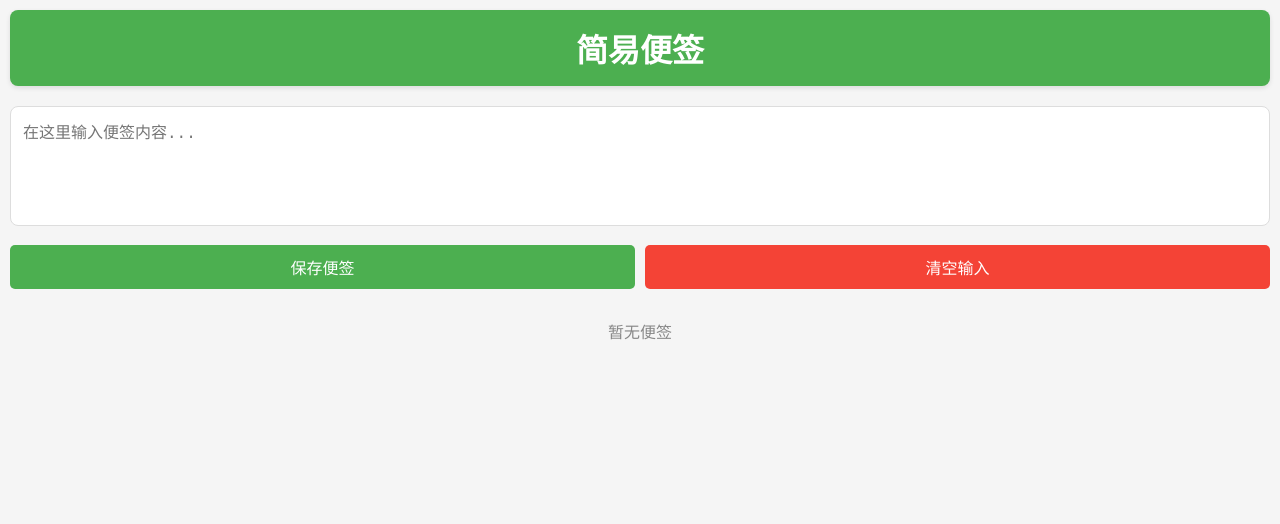
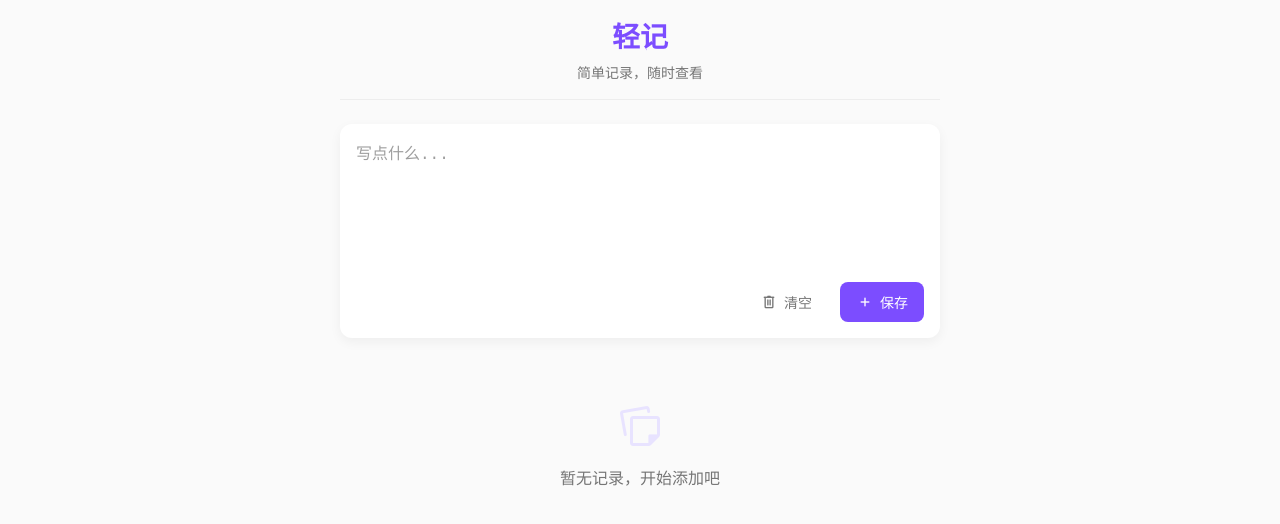
Before and after one commit to SPERTMAN/SPERTMAN.github.io, a plain HTML site: page index.html in a window 1280 px wide. Drawn offline with nearby package versions, Linux system fonts and the light colour scheme.

Commit message:
Update index.html

```diff
--- a/index.html
+++ b/index.html
@@ -3,121 +3,239 @@
 <head>
     <meta charset="UTF-8">
     <meta name="viewport" content="width=device-width, initial-scale=1.0, maximum-scale=1.0, user-scalable=no">
-    <title>简易便签</title>
+    <title>轻记</title>
+    <link rel="stylesheet" href="https://fonts.googleapis.com/css2?family=Material+Symbols+Rounded:opsz,wght,FILL,GRAD@24,400,0,0">
     <style>
+        :root {
+            --primary-color: #7C4DFF;
+            --primary-light: #E8E3FF;
+            --text-color: #333333;
+            --text-light: #757575;
+            --bg-color: #FAFAFA;
+            --card-color: #FFFFFF;
+            --delete-color: #FF5252;
+            --border-radius: 12px;
+            --shadow: 0 4px 12px rgba(0, 0, 0, 0.05);
+        }
+
         * {
             margin: 0;
             padding: 0;
             box-sizing: border-box;
         }
+
         body {
             font-family: -apple-system, BlinkMacSystemFont, "Segoe UI", Roboto, Helvetica, Arial, sans-serif;
-            background-color: #f5f5f5;
-            color: #333;
-            padding: 10px;
+            background-color: var(--bg-color);
+            color: var(--text-color);
+            padding: 16px;
             max-width: 100%;
             overflow-x: hidden;
+            line-height: 1.5;
         }
+
         .container {
-            max-width: 100%;
+            max-width: 600px;
             margin: 0 auto;
         }
+
         .header {
             text-align: center;
-            padding: 15px 0;
-            margin-bottom: 20px;
-            background-color: #4CAF50;
-            color: white;
-            border-radius: 8px;
-            box-shadow: 0 2px 5px rgba(0,0,0,0.1);
+            margin-bottom: 24px;
+            padding-bottom: 16px;
+            border-bottom: 1px solid rgba(0,0,0,0.05);
         }
+
+        .header h1 {
+            font-size: 28px;
+            font-weight: 700;
+            color: var(--primary-color);
+            margin-bottom: 4px;
+        }
+
+        .header p {
+            font-size: 14px;
+            color: var(--text-light);
+        }
+
+        .note-input-container {
+            background-color: var(--card-color);
+            border-radius: var(--border-radius);
+            box-shadow: var(--shadow);
+            padding: 16px;
+            margin-bottom: 24px;
+            transition: all 0.3s ease;
+        }
+
+        .note-input-container:focus-within {
+            box-shadow: 0 6px 16px rgba(124, 77, 255, 0.1);
+        }
+
         .note-input {
             width: 100%;
-            margin-bottom: 15px;
+            margin-bottom: 16px;
         }
+
         .note-input textarea {
             width: 100%;
             height: 120px;
-            padding: 12px;
-            border: 1px solid #ddd;
-            border-radius: 8px;
+            padding: 0;
+            border: none;
             font-size: 16px;
             resize: none;
+            background: transparent;
+            outline: none;
+            color: var(--text-color);
         }
+
+        .note-input textarea::placeholder {
+            color: var(--text-light);
+            opacity: 0.7;
+        }
+
         .buttons {
             display: flex;
-            justify-content: space-between;
-            margin-bottom: 20px;
+            justify-content: flex-end;
+            gap: 12px;
         }
+
         button {
-            background-color: #4CAF50;
+            display: flex;
+            align-items: center;
+            justify-content: center;
+            gap: 6px;
+            background-color: var(--primary-color);
             color: white;
             border: none;
-            padding: 10px 15px;
-            border-radius: 5px;
+            padding: 10px 16px;
+            border-radius: 8px;
             cursor: pointer;
-            font-size: 16px;
-            flex-grow: 1;
-            margin: 0 5px;
+            font-size: 14px;
+            font-weight: 500;
+            transition: all 0.2s ease;
         }
-        button:first-child {
-            margin-left: 0;
+
+        button:hover {
+            opacity: 0.9;
+            transform: translateY(-1px);
         }
-        button:last-child {
-            margin-right: 0;
+
+        button:active {
+            transform: translateY(1px);
         }
+
         button.clear {
-            background-color: #f44336;
+            background-color: transparent;
+            color: var(--text-light);
         }
+
+        .material-symbols-rounded {
+            font-size: 18px;
+        }
+
         .notes-list {
-            margin-top: 20px;
+            margin-top: 24px;
+            display: flex;
+            flex-direction: column;
+            gap: 16px;
         }
+
         .note-item {
-            background-color: white;
-            padding: 15px;
-            border-radius: 8px;
-            margin-bottom: 10px;
-            box-shadow: 0 1px 3px rgba(0,0,0,0.1);
+            background-color: var(--card-color);
+            padding: 20px;
+            border-radius: var(--border-radius);
+            box-shadow: var(--shadow);
             position: relative;
             word-wrap: break-word;
+            transition: all 0.2s ease;
+            border-left: 3px solid var(--primary-color);
         }
+
+        .note-item:hover {
+            transform: translateY(-2px);
+            box-shadow: 0 6px 16px rgba(0, 0, 0, 0.08);
+        }
+
+        .note-content {
+            margin-bottom: 12px;
+            line-height: 1.6;
+        }
+
         .note-item .delete {
             position: absolute;
-            top: 10px;
-            right: 10px;
-            color: #f44336;
+            top: 16px;
+            right: 16px;
+            color: var(--text-light);
             background: none;
             border: none;
-            font-size: 18px;
+            font-size: 20px;
             cursor: pointer;
             padding: 0;
             margin: 0;
+            opacity: 0.5;
+            transition: all 0.2s ease;
         }
+
+        .note-item .delete:hover {
+            color: var(--delete-color);
+            opacity: 1;
+        }
+
         .note-date {
             font-size: 12px;
-            color: #888;
-            margin-top: 8px;
+            color: var(--text-light);
+            display: flex;
+            align-items: center;
+            gap: 4px;
         }
+
         .empty-notes {
             text-align: center;
-            color: #888;
-            margin-top: 30px;
+            color: var(--text-light);
+            margin-top: 40px;
+            display: flex;
+            flex-direction: column;
+            align-items: center;
+            gap: 16px;
+        }
+
+        .empty-notes .icon {
+            font-size: 48px;
+            color: var(--primary-light);
+        }
+
+        @media (prefers-color-scheme: dark) {
+            :root {
+                --primary-color: #9E7DFF;
+                --primary-light: #3A2F5B;
+                --text-color: #E0E0E0;
+                --text-light: #9E9E9E;
+                --bg-color: #121212;
+                --card-color: #1E1E1E;
+            }
         }
     </style>
 </head>
 <body>
     <div class="container">
         <div class="header">
-            <h1>简易便签</h1>
+            <h1>轻记</h1>
+            <p>简单记录，随时查看</p>
         </div>
 
-        <div class="note-input">
-            <textarea id="note-text" placeholder="在这里输入便签内容..."></textarea>
-        </div>
+        <div class="note-input-container">
+            <div class="note-input">
+                <textarea id="note-text" placeholder="写点什么..."></textarea>
+            </div>
 
-        <div class="buttons">
-            <button id="save-btn">保存便签</button>
-            <button id="clear-btn" class="clear">清空输入</button>
+            <div class="buttons">
+                <button id="clear-btn" class="clear">
+                    <span class="material-symbols-rounded">delete</span>清空
+                </button>
+                <button id="save-btn">
+                    <span class="material-symbols-rounded">add</span>保存
+                </button>
+            </div>
         </div>
 
         <div class="notes-list" id="notes-container">
@@ -132,6 +250,12 @@
             const clearBtn = document.getElementById('clear-btn');
             const notesContainer = document.getElementById('notes-container');
 
+            // 自动调整文本区域高度
+            noteText.addEventListener('input', function() {
+                this.style.height = 'auto';
+                this.style.height = (this.scrollHeight) + 'px';
+            });
+
             // 从本地存储加载便签
             loadNotes();
 
@@ -140,13 +264,27 @@
                 if (noteText.value.trim() !== '') {
                     saveNote(noteText.value);
                     noteText.value = '';
+                    noteText.style.height = 'auto';
                     loadNotes();
+                }
+            });
+
+            // 回车键保存（Ctrl+Enter）
+            noteText.addEventListener('keydown', function(e) {
+                if (e.ctrlKey && e.key === 'Enter') {
+                    if (noteText.value.trim() !== '') {
+                        saveNote(noteText.value);
+                        noteText.value = '';
+                        noteText.style.height = 'auto';
+                        loadNotes();
+                    }
                 }
             });
 
             // 清空输入框
             clearBtn.addEventListener('click', function() {
                 noteText.value = '';
+                noteText.style.height = 'auto';
             });
 
             // 保存便签到本地存储
@@ -155,7 +293,13 @@
                 const newNote = {
                     id: Date.now(),
                     text: text,
-                    date: new Date().toLocaleString('zh-CN')
+                    date: new Date().toLocaleString('zh-CN', {
+                        year: 'numeric',
+                        month: '2-digit',
+                        day: '2-digit',
+                        hour: '2-digit',
+                        minute: '2-digit'
+                    })
                 };
                 notes.push(newNote);
                 localStorage.setItem('notes', JSON.stringify(notes));
@@ -173,7 +317,12 @@
                 notesContainer.innerHTML = '';
 
                 if (notes.length === 0) {
-                    notesContainer.innerHTML = '<div class="empty-notes">暂无便签</div>';
+                    notesContainer.innerHTML = `
+                        <div class="empty-notes">
+                            <span class="material-symbols-rounded icon">note_stack</span>
+                            <p>暂无记录，开始添加吧</p>
+                        </div>
+                    `;
                     return;
                 }
 
@@ -184,9 +333,13 @@
                     const noteElement = document.createElement('div');
                     noteElement.className = 'note-item';
                     noteElement.innerHTML = `
-                        <button class="delete" data-id="${note.id}">×</button>
+                        <button class="delete" data-id="${note.id}">
+                            <span class="material-symbols-rounded">close</span>
+                        </button>
                         <div class="note-content">${note.text.replace(/\n/g, '<br>')}</div>
-                        <div class="note-date">${note.date}</div>
+                        <div class="note-date">
+                            <span class="material-symbols-rounded">schedule</span>${note.date}
+                        </div>
                     `;
                     notesContainer.appendChild(noteElement);
 
```
